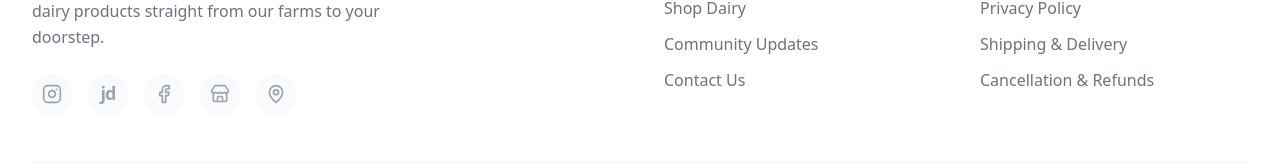
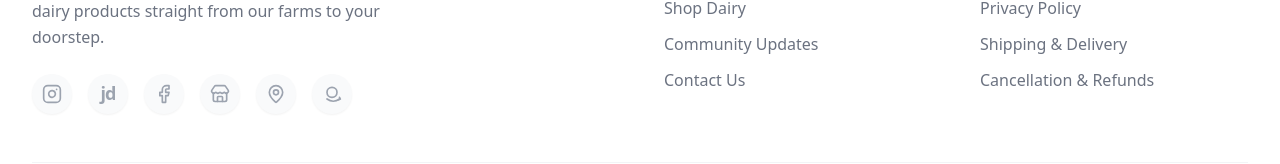
Before and after one commit to Darwizzy09/prabha-dairy, a React (Vite) app in the folder frontend/: page /login in a window 1280 px wide. Shown: the part 878-1042 px from the top of the page. Built offline with nearby package versions, Linux system fonts and the light colour scheme.

Commit message:
Updated footer amazon

```diff
--- a/frontend/src/components/Footer.jsx
+++ b/frontend/src/components/Footer.jsx
@@ -24,6 +24,15 @@ const LinkedinIcon = ({ size = 20 }) => (
     <path d="M16 8a6 6 0 0 1 6 6v7h-4v-7a2 2 0 0 0-2-2 2 2 0 0 0-2 2v7h-4v-7a6 6 0 0 1 6-6z"></path>
     <rect x="2" y="9" width="4" height="12"></rect>
     <circle cx="4" cy="4" r="2"></circle>
+  </svg>
+);
+
+// 👉 NEW: Custom Amazon Icon to prevent lucide-react errors
+const AmazonIcon = ({ size = 20 }) => (
+  <svg xmlns="http://www.w3.org/2000/svg" width={size} height={size} viewBox="0 0 24 24" fill="none" stroke="currentColor" strokeWidth="2" strokeLinecap="round" strokeLinejoin="round">
+    <path d="M6 18c4.667 3.333 10.333 3.333 15 0" />
+    <path d="M21 16l1 2-2 1" />
+    <path d="M12 4c-3.5 0-6 2.5-6 6s2.5 6 6 6 6-2.5 6-6-2.5-6-6-6z" />
   </svg>
 );
 
@@ -78,14 +87,26 @@ export default function Footer() {
                 <Store size={20} />
               </a>
 
+              {/* 👉 FIXED: Replaced EzySambhajinagar with Google Maps link */}
               <a
-                href="https://ezysambhajinagar.com/shops-services/prabha-dairy/"
+                href="https://www.google.com/maps/search/Prabha+Dairy+Chhatrapati+Sambhajinagar"
                 target="_blank"
                 rel="noreferrer"
                 className="w-10 h-10 bg-gray-50 text-gray-400 rounded-full flex items-center justify-center hover:bg-green-600 hover:text-white transition-all duration-300 shadow-sm hover:shadow-md hover:-translate-y-1"
-                aria-label="EzySambhajinagar"
+                aria-label="Google Maps"
               >
                 <MapPin size={20} />
+              </a>
+
+              {/* 👉 NEW: Amazon Profile Link */}
+              <a
+                href="https://www.amazon.in/l/27943762031?ie=UTF8&marketplaceID=A21TJRUUN4KGV&product=B0H223HDR4&me=A2F79344ISI2HO"
+                target="_blank"
+                rel="noreferrer"
+                className="w-10 h-10 bg-gray-50 text-gray-400 rounded-full flex items-center justify-center hover:bg-[#FF9900] hover:text-white transition-all duration-300 shadow-sm hover:shadow-md hover:-translate-y-1"
+                aria-label="Amazon"
+              >
+                <AmazonIcon size={20} />
               </a>
             </div>
           </div>
```
